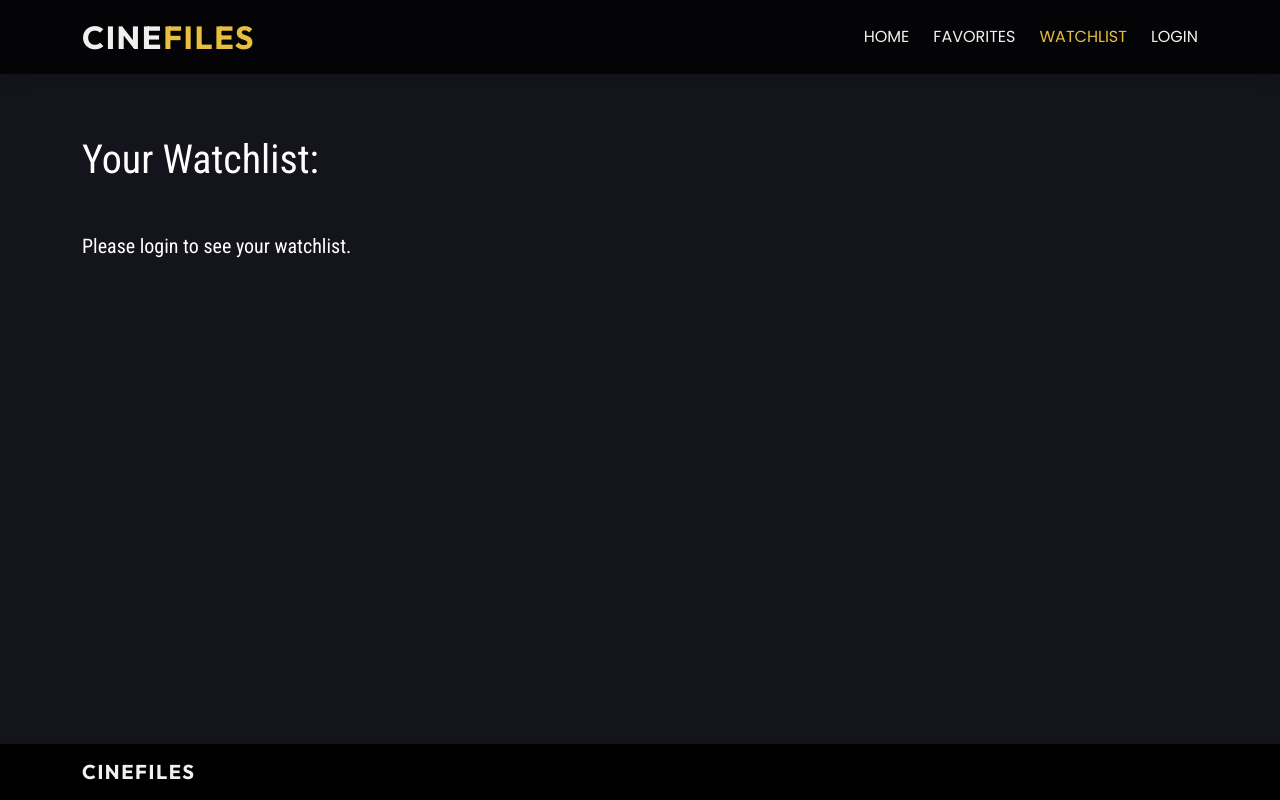
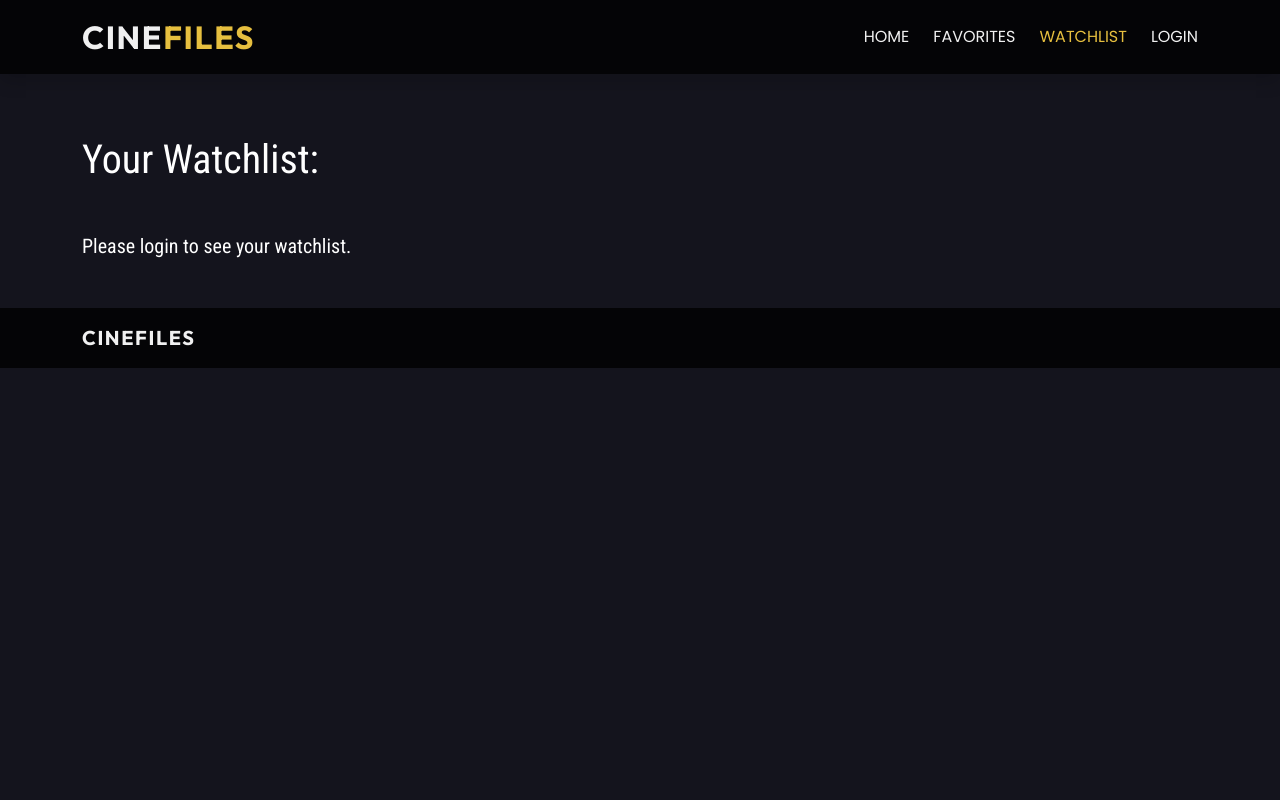
Before and after one commit to chynapb/cinefiles, a React (Create React App) app: page /watchlist in a window 1280 px wide. Built offline with nearby package versions, Linux system fonts and the light colour scheme.

Commit message:
Fixed footer

```diff
--- a/src/components/Footer.js
+++ b/src/components/Footer.js
@@ -1,15 +1,10 @@
-import { Container, Navbar } from 'react-bootstrap';
+import { Container } from 'react-bootstrap';
 
 export const Footer = () => {
   return (
-    <Navbar
-      className='footer shadow'
-      fixed='bottom'
-      expand='md'
-      style={{ background: 'rgba(0, 0, 0)' }}
-    >
+    <div className='footer' style={{ background: 'rgba(0, 0, 0, 0.8)' }}>
       <Container>
-        <Navbar.Brand
+        <div
           style={{
             fontFamily: 'Outfit',
             letterSpacing: '.1rem',
@@ -18,8 +13,8 @@ export const Footer = () => {
           }}
         >
           CINEFILES
-        </Navbar.Brand>
+        </div>
       </Container>
-    </Navbar>
+    </div>
   );
 };
--- a/src/index.css
+++ b/src/index.css
@@ -10,7 +10,6 @@
 body {
   color: #ffffff;
   background: #14141d;
-  margin-bottom: 150px;
 }
 
 span {
@@ -69,7 +68,7 @@ nav a.active {
 
 .search-btn {
   height: 3rem;
-  padding: 0.75rem 0.75rem;
+  padding: 0.75rem 0.55rem;
   border: none;
   border-radius: 5px;
   color: #14141d;
@@ -185,8 +184,6 @@ h3 {
 }
 
 .footer {
-  margin-top: 50px;
-  left: 0;
-  bottom: 0;
-  right: 0;
+  padding: 15px;
+  margin-top: 30px;
 }
```
